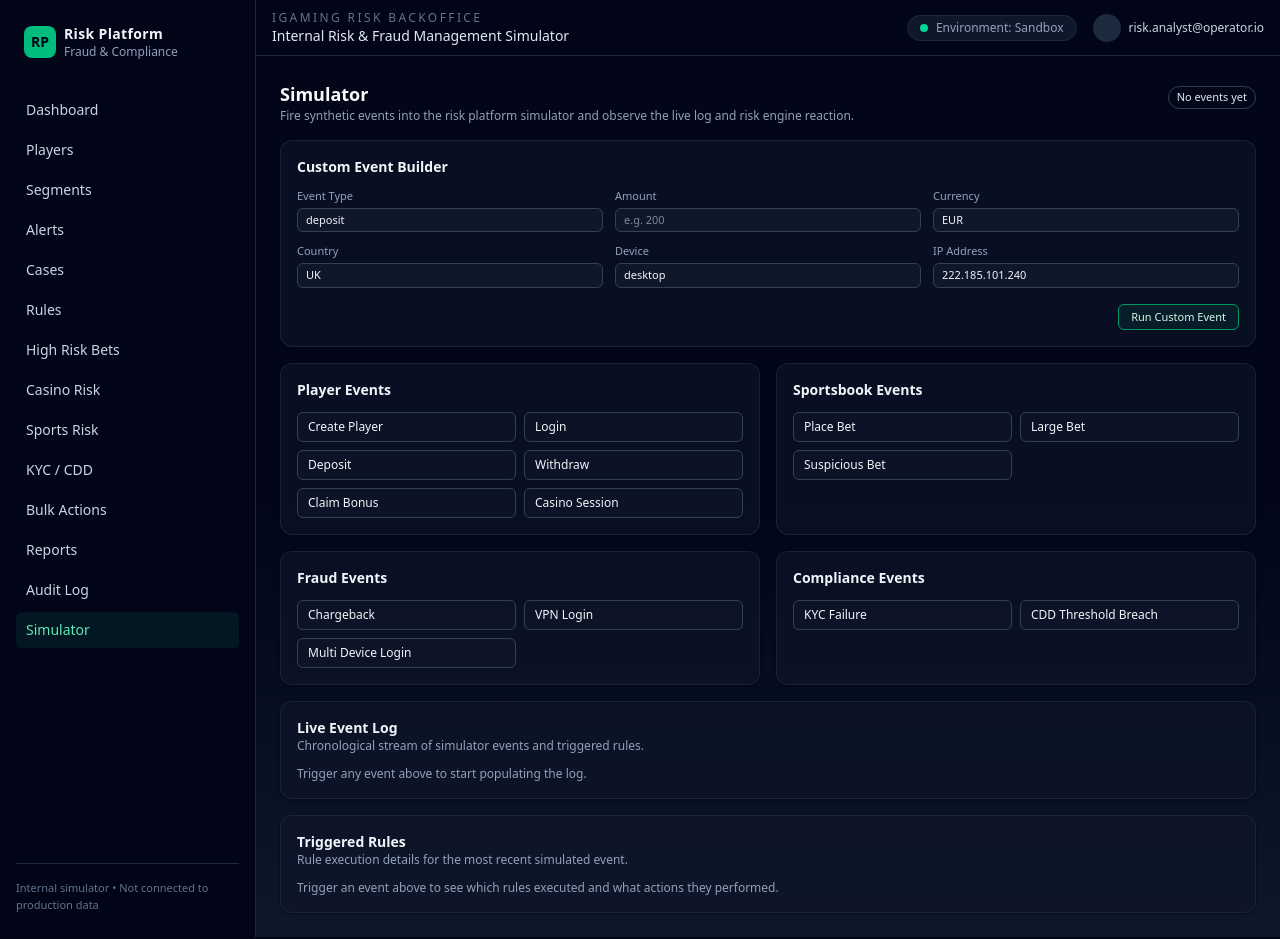
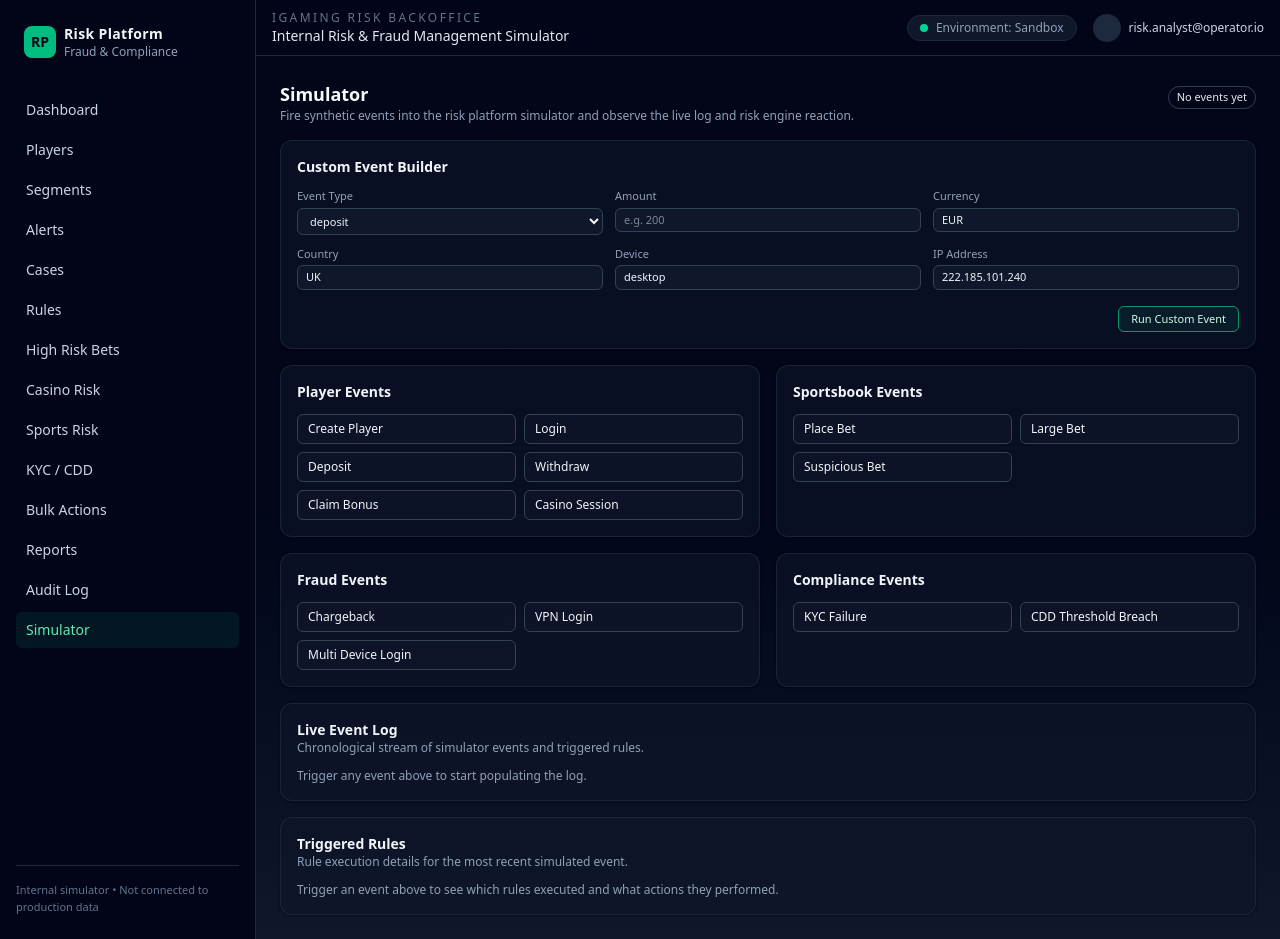
Before and after one commit to ptsportsbookcom-sudo/risk-platform-simulator, a Next.js app: page /simulator in a window 1280 px wide. Built offline with nearby package versions, Linux system fonts and the light colour scheme.

Commit message:
add event type dropdown to simulator

```diff
--- a/app/simulator/page.tsx
+++ b/app/simulator/page.tsx
@@ -252,12 +252,21 @@ export default function SimulatorPage() {
         <div className="grid gap-3 text-xs md:grid-cols-3">
           <div className="space-y-1">
             <label className="block text-[11px] text-slate-400">Event Type</label>
-            <input
+            <select
               className="w-full rounded-md border border-slate-700 bg-slate-900 px-2 py-1 text-[11px] text-slate-100 outline-none focus:border-emerald-500"
               value={customType}
               onChange={(e) => setCustomType(e.target.value as EngineEventType)}
-              placeholder="e.g. deposit"
-            />
+            >
+              <option value="deposit">deposit</option>
+              <option value="withdraw">withdraw</option>
+              <option value="bet">bet</option>
+              <option value="login">login</option>
+              <option value="chargeback">chargeback</option>
+              <option value="bonus_claim">bonus_claim</option>
+              <option value="casino_session">casino_session</option>
+              <option value="kyc_failure">kyc_failure</option>
+              <option value="cdd_threshold_breach">cdd_threshold_breach</option>
+            </select>
           </div>
           <div className="space-y-1">
             <label className="block text-[11px] text-slate-400">Amount</label>
```
